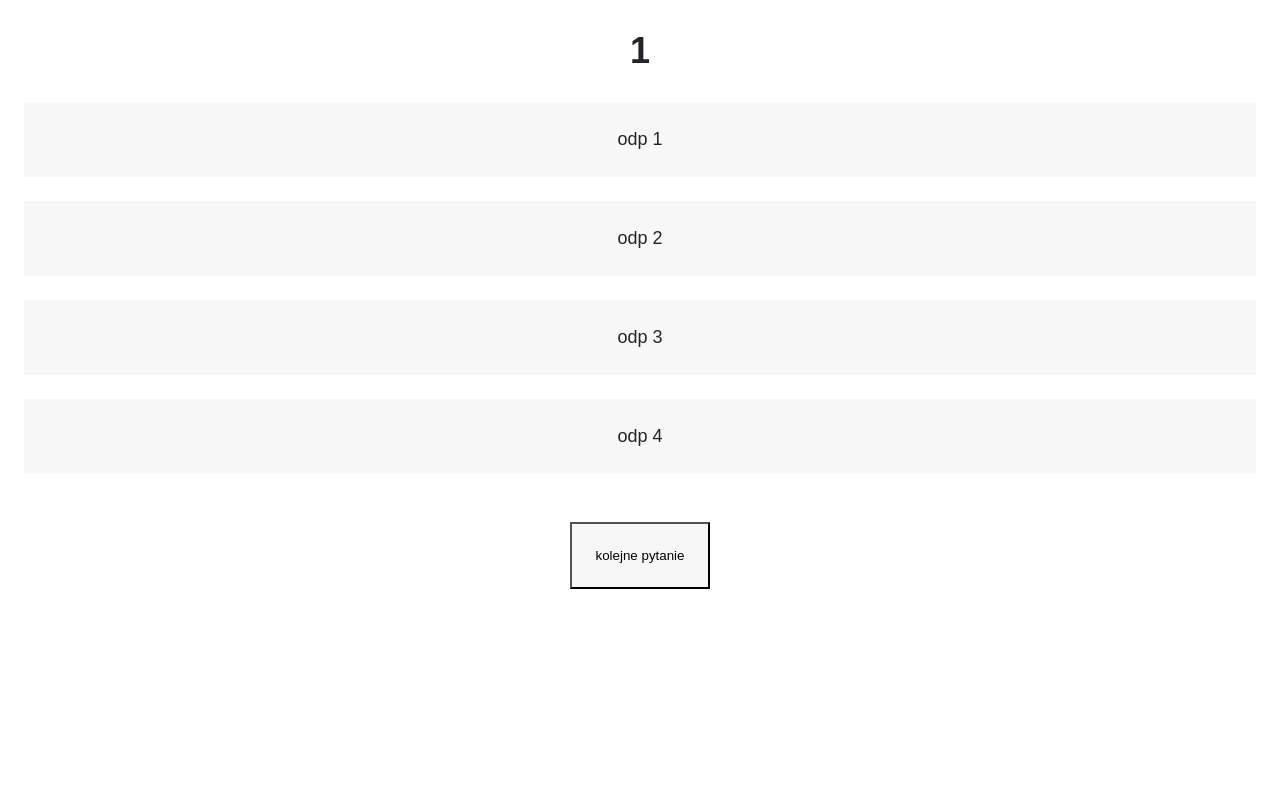
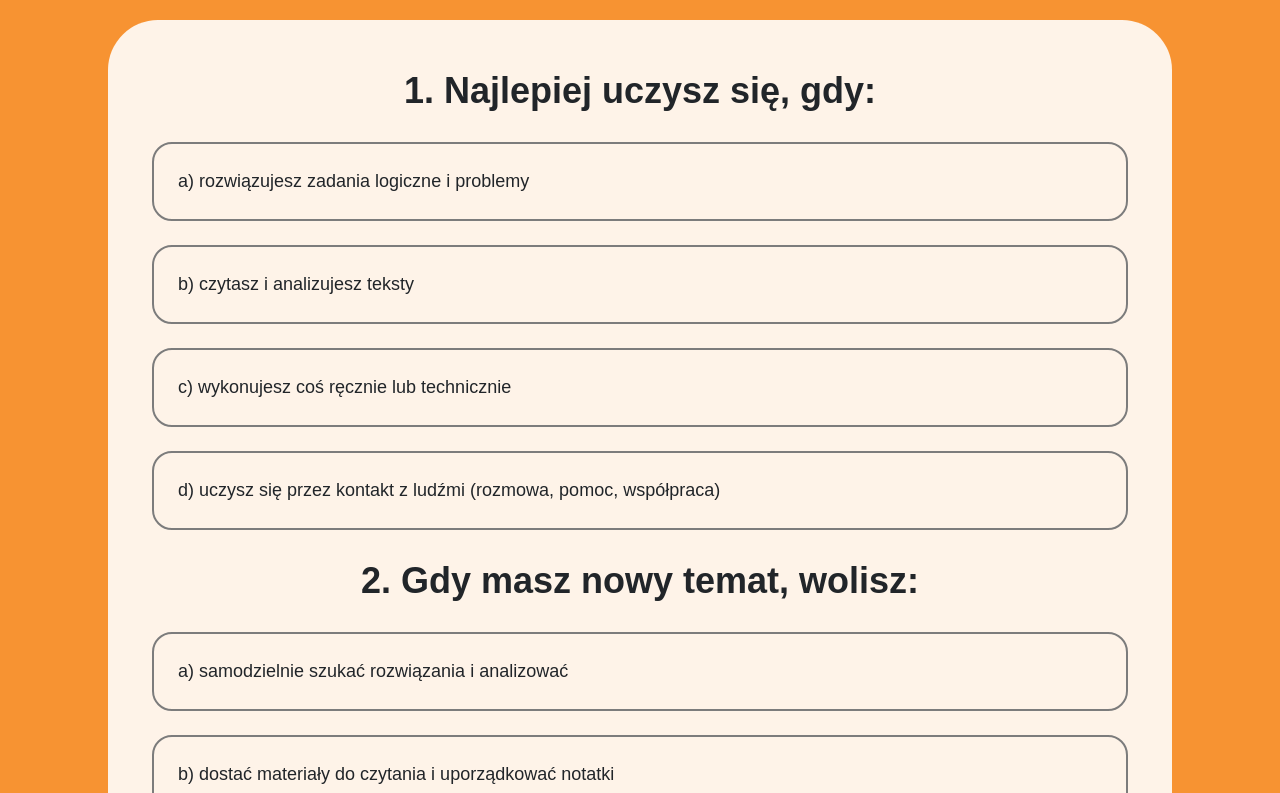
Before and after one commit to MarcinKulesza11774/test-predyspozycji, a React (Create React App) app: page / in a window 1280 px wide. Shown: the top 793 px of the page. Built offline with nearby package versions, Linux system fonts and the light colour scheme.

Commit message:
ms forms ig

```diff
--- a/src/App.css
+++ b/src/App.css
@@ -1,5 +1,12 @@
 .App {
+  margin: auto;
   text-align: center;
+  width: 80%;
+  background-color: rgba(255, 255, 255, 0.89);
+  border-radius: 50px;
+  padding: 20px;
+  margin-top: 20px;
+
 }
 
 body{
@@ -8,13 +15,16 @@ body{
   line-height: 1.5;
   font-size: 18px;
   color: #212529;
+  background-color: #F79332;
 }
 
 .quizAnswer{
-  background-color: #F7F7F7;
+  border: 2px solid #7c7c7c;
+  border-radius: 20px;
   margin: 3vh;
   padding: 3vh;
   transition: 0.2s;
+  text-align: left;
 }
 
 .checkedAnswer{
--- a/src/App.js
+++ b/src/App.js
@@ -1,12 +1,44 @@
 import './App.css';
 import Quiz from './Quiz.js';
+import React, { useState } from 'react';
 
 function App() {
+
+  const [quizzes] = useState([
+    {
+        question: "1.  Najlepiej uczysz się, gdy:",
+        answers: ["a) rozwiązujesz zadania logiczne i problemy", "b) czytasz i analizujesz teksty", "c) wykonujesz coś ręcznie lub technicznie", "d) uczysz się przez kontakt z ludźmi (rozmowa, pomoc, współpraca)"]
+      },
+      {
+        question: "2.  Gdy masz nowy temat, wolisz: ",
+        answers: ["a) samodzielnie szukać rozwiązania i analizować",
+                  "b) dostać materiały do czytania i uporządkować notatki",
+                  "c) nauczyć się przez działanie i ćwiczenia praktyczne",
+                  "d) omówić temat z innymi i uczyć się w grupie"]
+      },
+      {
+        question: "co robił pies",
+        answers: ["deine mutre", "yo mama", "yayami o mate", "tak"]
+      }
+    ]);
+
+
   return (
     <div className="App">
-        <Quiz/>
+      {quizzes.map((quiz, index) => (
+        <Quiz
+          key={index}
+          currentQuestion={quiz.question}
+          answers={ quiz.answers}
+        />
+      ))}
     </div>
   );
 }
+// Quiz z konstruktorem
+// <Quiz
+//   startQuestion={5}
+//   answers={["A", "B", "C", "D"]}
+// />
 
 export default App;
--- a/src/Quiz.js
+++ b/src/Quiz.js
@@ -2,11 +2,22 @@ import React from 'react';
 import './App.css';
 
 class Quiz extends React.Component{
-    state = {
-        currentQuestion: 1,
-        answers: ["odp 1", "odp 2", "odp 3", "odp 4"],
-        checkedAnswer: null
+
+    constructor(props) {
+        super(props);
+
+        this.state = {
+            currentQuestion: props.currentQuestion || "question Uno",
+            answers: props.answers || ["odp 1", "odp 2", "odp 3", "odp 4"],
+            checkedAnswer: null
+        };
     }
+
+    // state = {
+    //     currentQuestion: "Question Uno",
+    //     answers: ["odp 1", "odp 2", "odp 3", "odp 4"],
+    //     checkedAnswer: null
+    // }
 
     checkAnswer = answer => {
         this.setState({checkedAnswer: answer});
@@ -34,11 +45,7 @@ class Quiz extends React.Component{
                         {answer}
                     </p>
                 ))}
-                <button
-                className='nextQuestionBtn'
-                onClick={this.nextQuestion}>
-                    kolejne pytanie
-                </button>
+
             </div>
         );
         }
```
